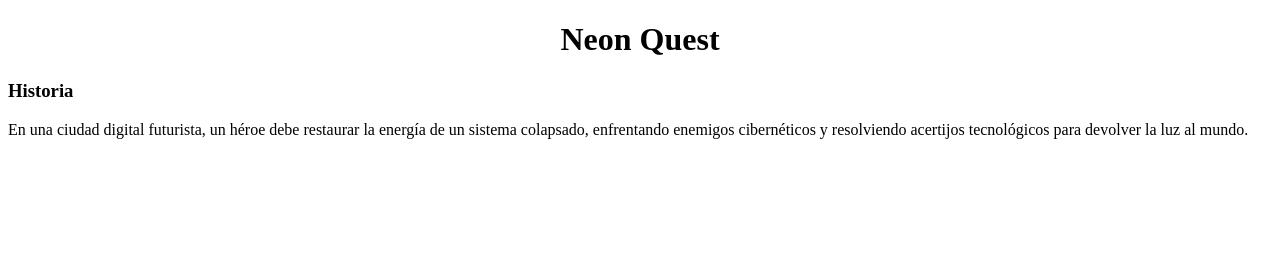
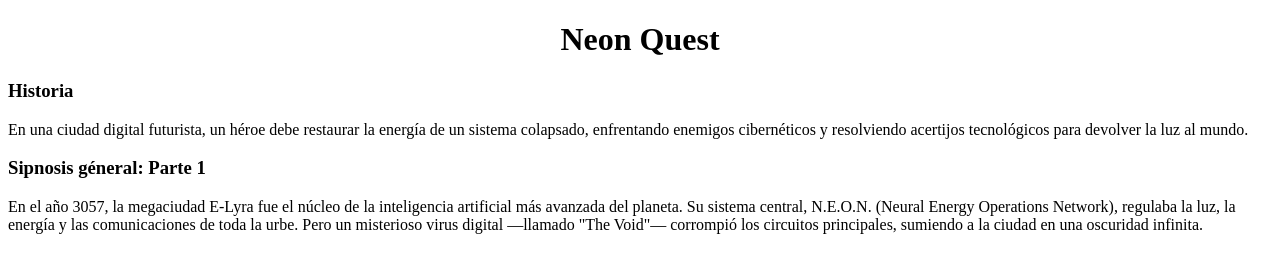
Before and after one commit to EstevenMarchand06/NeonQuest, a plain HTML site: page index.html in a window 1280 px wide. Drawn offline with Linux system fonts and the light colour scheme.

Commit message:
Sipnosis general: Parte 1

```diff
--- a/index.html
+++ b/index.html
@@ -10,5 +10,10 @@
 
     <h3>Historia</h3>
     En una ciudad digital futurista, un héroe debe restaurar la energía de un sistema colapsado, enfrentando enemigos cibernéticos y resolviendo acertijos tecnológicos para devolver la luz al mundo.
+
+    <h3>Sipnosis géneral: Parte 1</h3>
+    En el año 3057, la megaciudad E-Lyra fue el núcleo de la inteligencia artificial más avanzada del planeta. Su sistema central, N.E.O.N. (Neural Energy Operations Network), regulaba la luz, la energía y las comunicaciones de toda la urbe.
+    Pero un misterioso virus digital —llamado "The Void"— corrompió los circuitos principales, sumiendo a la ciudad en una oscuridad infinita.
+
 </body>
 </html>
```
